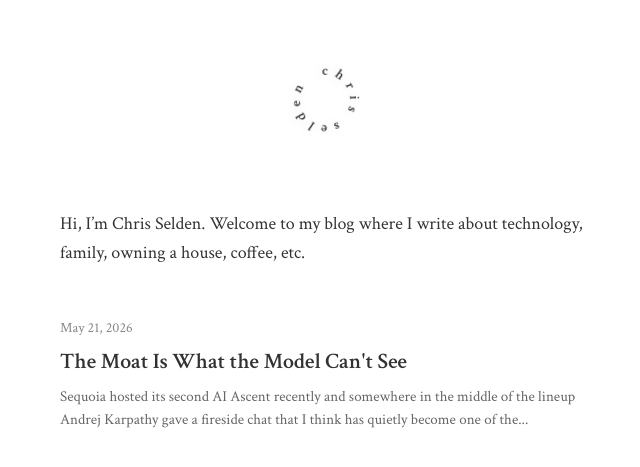
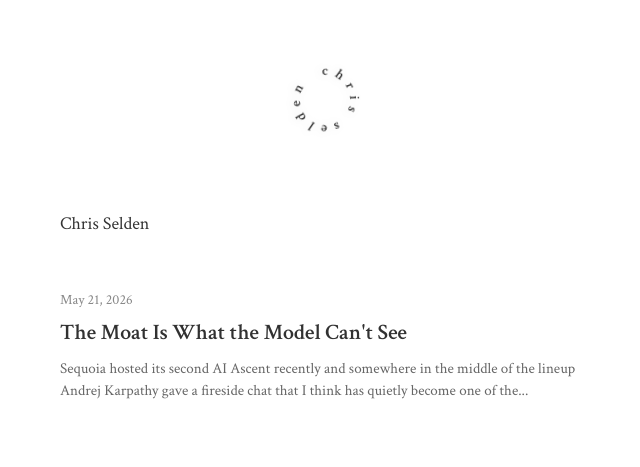
Before and after one commit to chrisseldo/chris_selden_blog, a Jekyll site: the page built from index.markdown, in a window 1280 px wide. Shown: the top 467 px of the page, without its empty margins (315-955 px from the left). Built offline with Jekyll 4.4.1, drawn with Linux system fonts in a browser that asks for light colours.

Commit message:
simplify homepage to just a name
Co-Authored-By: Claude Sonnet 4.6 <noreply@anthropic.com>

```diff
--- a/index.markdown
+++ b/index.markdown
@@ -2,4 +2,4 @@
 layout: home
 ---
 
-Hi, I'm Chris Selden. Welcome to my blog where I write about technology, family, owning a house, coffee, etc.
+Chris Selden
```
